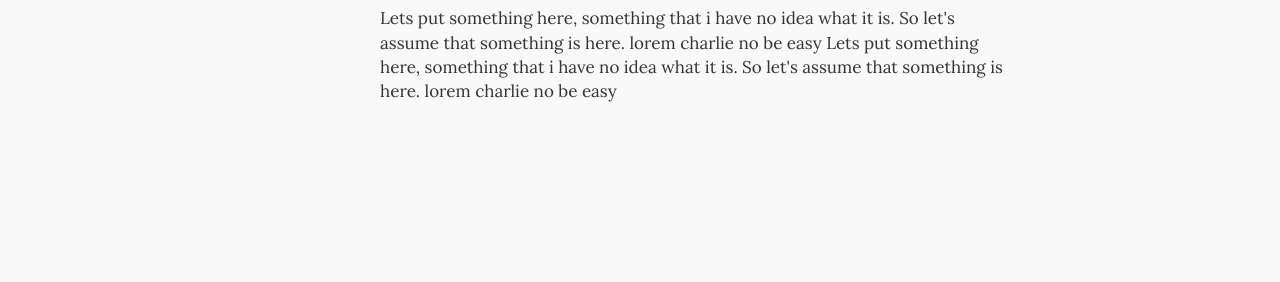
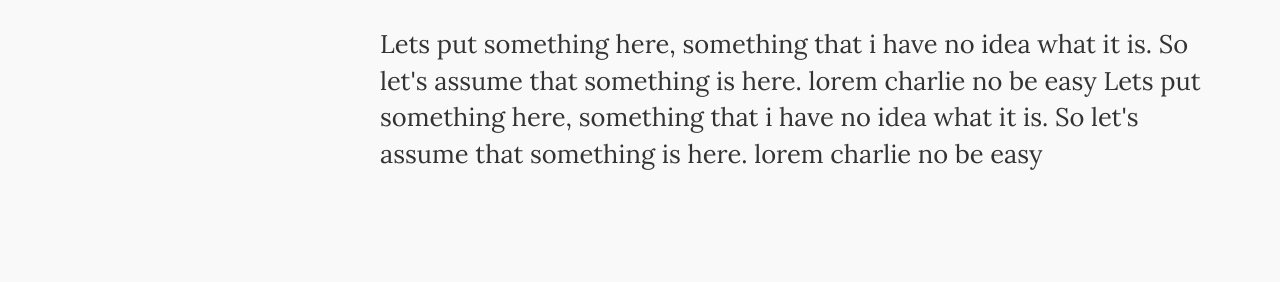
Before and after one commit to kingstontagoe/kingstontagoe.github.io, a plain HTML site: page index.html in a window 1280 px wide. Shown: the part 518-800 px from the top of the page. Drawn offline with nearby package versions, Linux system fonts and the light colour scheme.

Commit message:
Version 0.0.2 Beta

```diff
--- a/css/custom.css
+++ b/css/custom.css
@@ -2,8 +2,6 @@
 
 body
 {
-
-        /*border:1px dashed green;*/
         right:0;
         left:0;
         margin-right: -20px;
@@ -29,7 +27,6 @@ blockquote
         text-align: left;
         margin-top:40px;
         color: #f9f9f9;
-
 }
 
 .intro
@@ -39,6 +36,12 @@ blockquote
         margin-bottom:10px;
 }
 
+section
+{
+        padding-top: 20px;
+        font-size:1.5em;
+
+}
 
 .modal-footer
 {
--- a/index.html
+++ b/index.html
@@ -62,15 +62,14 @@
         <h1>Revolution</h1>
         <div class="row">
           <div class="col-md-3"></i></div>
-          <div class="col-md-7">
+          <section class="col-md-9">
             <p>Lets put something here, something that i have no idea what it is.
              So let's assume that something is here. lorem charlie no be easy
              Lets put something here, something that i have no idea what it is.
              So let's assume that something is here. lorem charlie no be easy</p>
-          </div>
-          <div class="col-md-2"></div>
+          </section>
+         </div>
         </div>
-       </div>
       </div>
 
 
```
